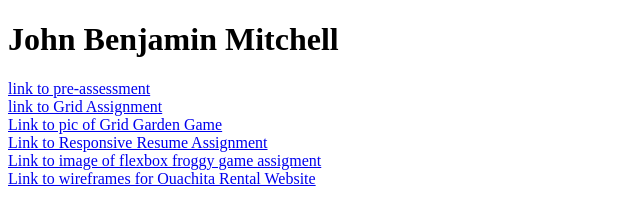
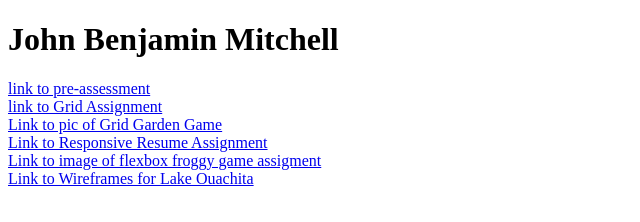
Before and after one commit to jbmitchell1/ifsc-3342, a plain HTML site: page index.html in a window 1280 px wide. Shown: the full height of the page, 0-640 px from the left. Drawn offline with Linux system fonts and the light colour scheme.

Commit message:
Redid my wireframes. Last project theme seemed a little to E-commercey and would have probablly been hard to do in 4 weeks.

```diff
--- a/index.html
+++ b/index.html
@@ -14,7 +14,7 @@
 <br>
 <a href="flexbox froggy completed image.png">Link to image of flexbox froggy game assigment</a>
 <br>
-<a href="https://www.figma.com/file/WkSpIfKqHVGNZr1fAxAL0N/Ouachita-Cabin-Camper-and-Camp-Site-Rentals?node-id=0%3A1">Link to wireframes for Ouachita Rental Website</a>
-
+<a href="https://www.figma.com/file/WkSpIfKqHVGNZr1fAxAL0N/Lake-Ouachita-Wireframes" title="redid my Wireframes. Last project seemed a little to E-commercey">Link to Wireframes for Lake Ouachita</a>
+<br>
 </body>
 </html>
```
